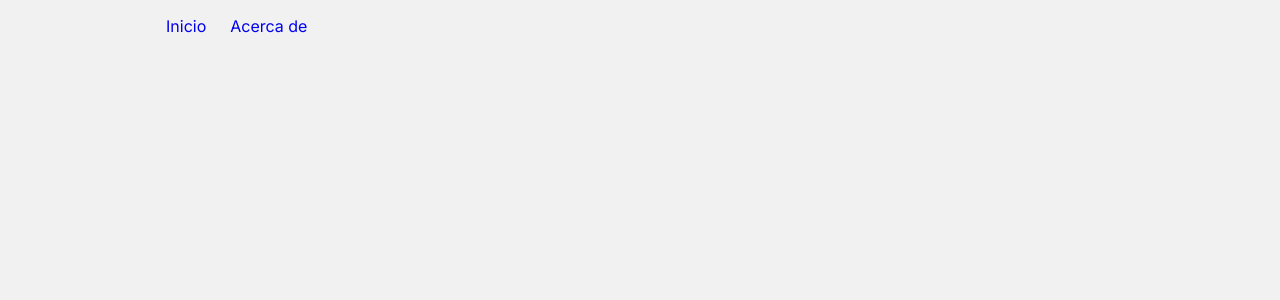
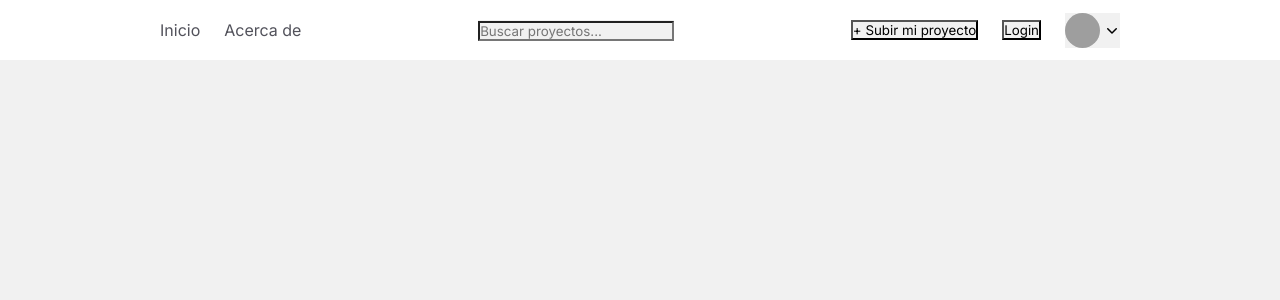
Before and after one commit to cpaucarc/repo-tweb, a Vue app: page /proyecto in a window 1280 px wide. Before the commit this address had no page. Shown: the top 300 px of the page. Built offline with nearby package versions, Linux system fonts and the light colour scheme; grey boxes are pictures that could not be loaded.

Commit message:
style(navbar): se añadió elementos al menú de navegación

```diff
--- a/index.html
+++ b/index.html
@@ -13,6 +13,8 @@
     * {
       font-family: 'Inter', sans-serif;
       background-color: #F1F1F1;
+      margin: 0;
+      padding: 0;
     }
   </style>
   <title>Repositorio</title>
--- a/src/components/NavigationMenu.vue
+++ b/src/components/NavigationMenu.vue
@@ -1,36 +1,83 @@
 <template>
-  <div class="container">
-    <ul class="navbar">
-      <li class="nav-item">
-        <router-link class="nav-link" to="/">Inicio</router-link>
-      </li>
-      <li class="nav-item">
-        <router-link class="nav-link" to="/about">Acerca de</router-link>
-      </li>
-    </ul>
+  <div class="nav-menu">
+    <div class="container navbar">
+      <ul class="lista-rutas">
+        <li class="nav-item" v-for="(ruta, i) in rutas" :key="i">
+          <router-link class="nav-link item" :to="ruta.ruta">
+            {{ ruta.nombre }}
+          </router-link>
+        </li>
+      </ul>
+
+      <div>
+        <input type="text" placeholder="Buscar proyectos..." />
+      </div>
+
+      <div class="lista-rutas">
+        <button class="item">+ Subir mi proyecto</button>
+        <button class="item">Login</button>
+        <UsuarioConectado />
+      </div>
+    </div>
   </div>
 </template>
 
 <script>
+  import UsuarioConectado from "./Usuario/UsuarioConectado.vue";
+  const rutas = [
+    // Definir mas rutas en el archivo router.js
+    {
+      ruta: "/",
+      nombre: "Inicio",
+    },
+    {
+      ruta: "about",
+      nombre: "Acerca de",
+    },
+  ];
+
   export default {
     name: "NavigationMenu",
+    components: { UsuarioConectado },
+    setup() {
+      return { rutas };
+    },
   };
 </script>
 
 <style scoped>
+  .nav-menu {
+    align-items: center;
+    background-color: white;
+    display: flex;
+    height: 60px;
+    width: 100%;
+  }
   .navbar {
+    align-items: center;
+    background-color: white;
+    display: flex;
+    justify-content: space-between;
+  }
+  .lista-rutas {
+    align-items: center;
+    background-color: white;
     column-gap: 1.5rem;
-    align-items: center;
     display: flex;
     padding: 0;
   }
   .nav-item {
-    color: black;
     list-style-type: none;
-    appearance: unset;
   }
-
   .nav-link {
+    background-color: white;
+    color: #52525b;
+    margin: auto;
+    text-decoration: none;
+  }
+  .router-link-exact-active {
+    color: #7c43f7;
+    font-weight: bold;
     text-decoration: none;
   }
 </style>
--- /dev/null
+++ b/src/components/Usuario/UsuarioConectado.vue
@@ -0,0 +1,66 @@
+<template>
+  <div class="dropdown-usuario">
+    <div class="trigger" @click="verOpciones = !verOpciones">
+      <img
+        class="foto-perfil"
+        src="https://preview.redd.it/v0caqchbtn741.jpg?auto=webp&s=c5d05662a039c031f50032e22a7c77dfcf1bfddc"
+        alt="Foto de perfil"
+      />
+      <svg
+        xmlns="http://www.w3.org/2000/svg"
+        viewBox="0 0 16 16"
+        width="16"
+        height="16"
+      >
+        <path
+          fill-rule="evenodd"
+          d="M12.78 6.22a.75.75 0 010 1.06l-4.25 4.25a.75.75 0 01-1.06 0L3.22 7.28a.75.75 0 011.06-1.06L8 9.94l3.72-3.72a.75.75 0 011.06 0z"
+        ></path>
+      </svg>
+    </div>
+
+    <div class="opciones" v-show="verOpciones">
+      <ul>
+        <li><a href="#">Cerrar Sesión</a></li>
+      </ul>
+    </div>
+  </div>
+</template>
+
+<script>
+  import { ref } from "vue";
+  export default {
+    name: "UsuarioConectado",
+    setup() {
+      const verOpciones = ref(false);
+
+      return { verOpciones };
+    },
+  };
+</script>
+
+<style>
+  .trigger {
+    align-items: center;
+    column-gap: 0.25rem;
+    cursor: pointer;
+    display: flex;
+  }
+  .foto-perfil {
+    border-radius: 999px;
+    height: 35px;
+    object-fit: cover;
+    width: 35px;
+  }
+
+  .dropdown-usuario {
+    position: relative;
+  }
+
+  .opciones {
+    border: 1px solid black;
+    position: absolute;
+    top: 55px;
+    width: 150px;
+  }
+</style>
```
